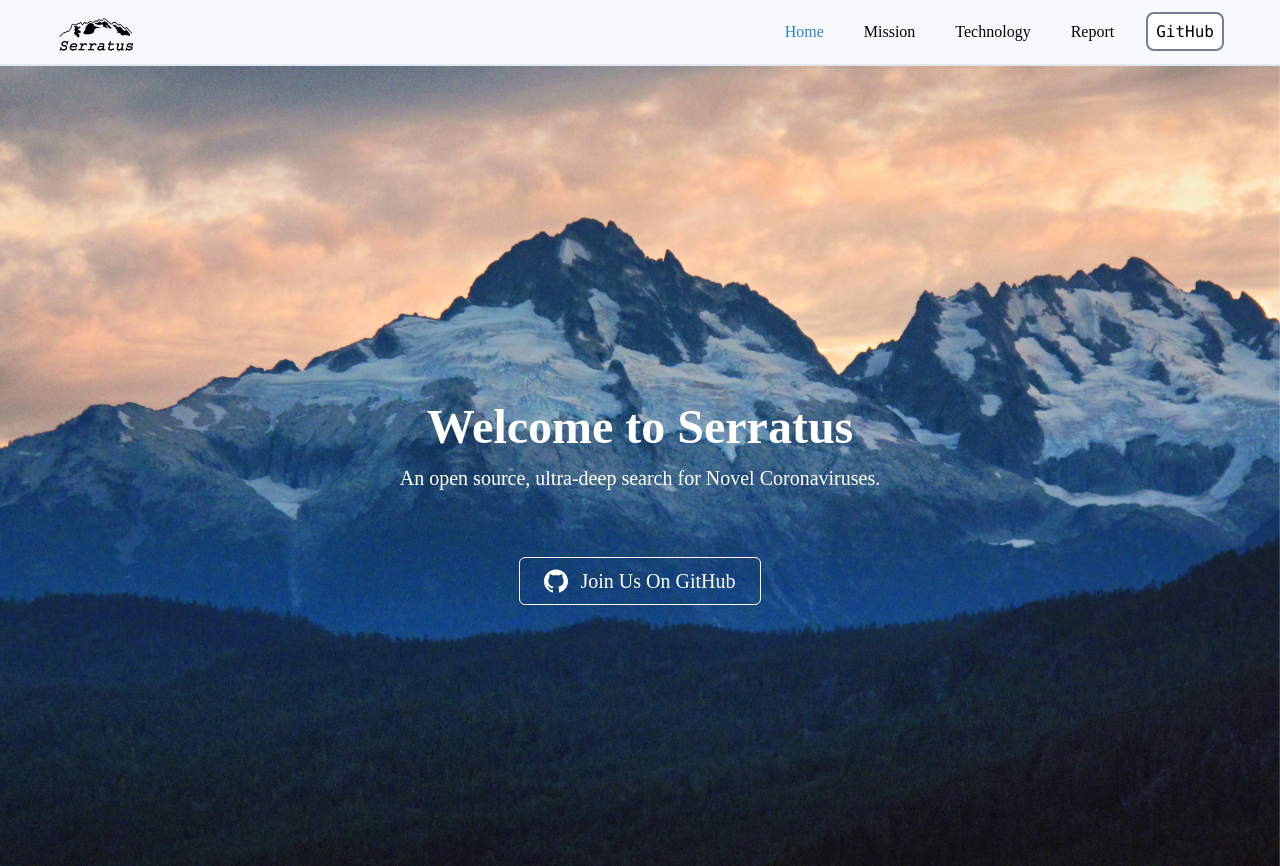
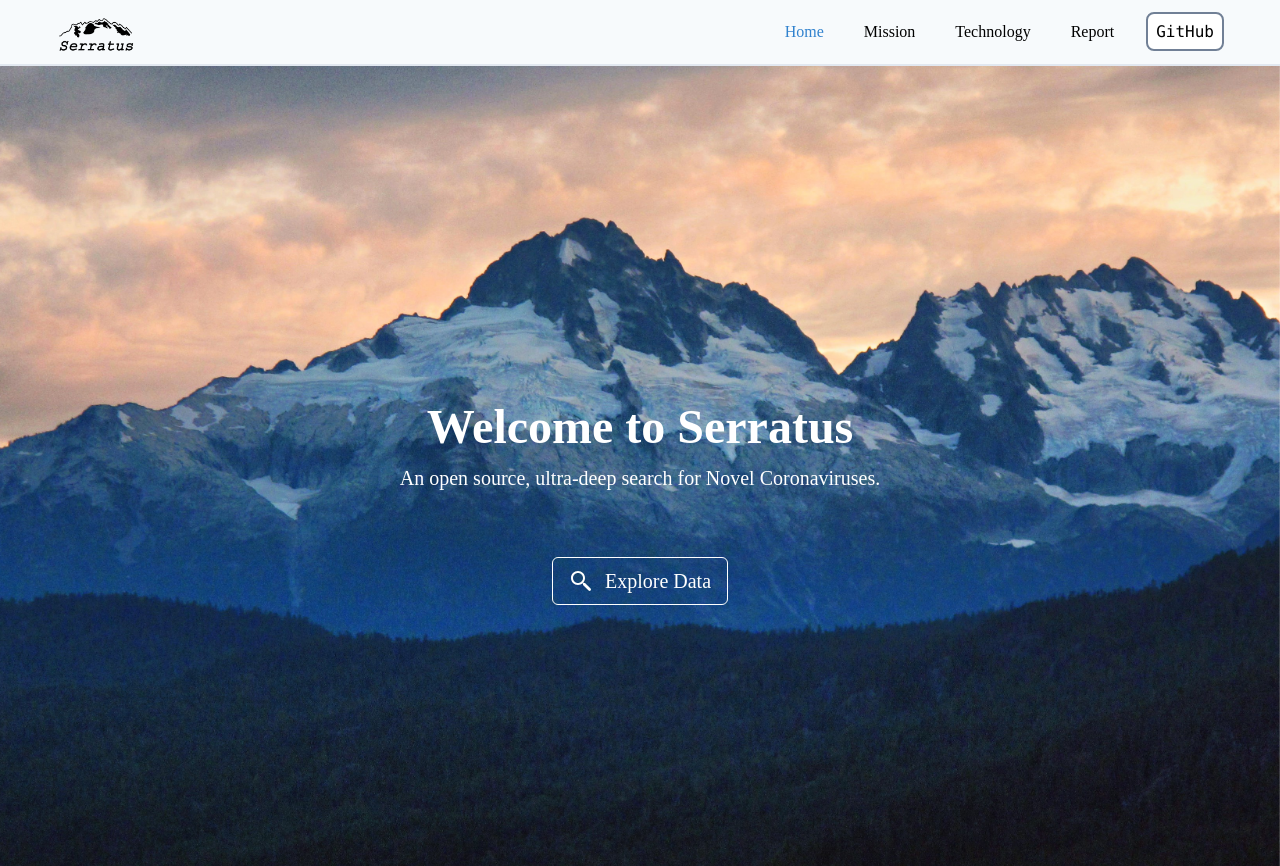
Before and after one commit to serratus-bio/serratus.io, a React (Create React App) app: page / in a window 1280 px wide. Built offline with nearby package versions, Linux system fonts and the light colour scheme; what react-faux-dom would draw is missing.

Commit message:
Change homepage button to 'explore data'

```diff
--- a/src/pages/Home.jsx
+++ b/src/pages/Home.jsx
@@ -7,9 +7,9 @@ const Home = () => {
             <div className="flex flex-col z-10 items-center text-white ">
                 <h1 className="text-5xl font-semibold text-center mt-16 z-10">Welcome to Serratus</h1>
                 <h1 className="text-xl font-light text-center z-10">An open source, <strong> ultra-deep </strong>  search for Novel Coronaviruses.</h1>
-                <a href="https://github.com/ababaian/serratus/blob/master/CONTRIBUTING.md" className="border z-10 border-white flex text-xl mt-16 justify-center items-center w-auto  px-6 py-2 rounded-md hover:text-blue-600 hover:bg-white" target="_blank" rel="noopener noreferrer">
-                    <svg xmlns="http://www.w3.org/2000/svg" enableBackground="new 0 0 24 24" className="fill-current h-6 w-6  mr-3" viewBox="0 0 24 24" ><path d="m12 .5c-6.63 0-12 5.28-12 11.792 0 5.211 3.438 9.63 8.205 11.188.6.111.82-.254.82-.567 0-.28-.01-1.022-.015-2.005-3.338.711-4.042-1.582-4.042-1.582-.546-1.361-1.335-1.725-1.335-1.725-1.087-.731.084-.716.084-.716 1.205.082 1.838 1.215 1.838 1.215 1.07 1.803 2.809 1.282 3.495.981.108-.763.417-1.282.76-1.577-2.665-.295-5.466-1.309-5.466-5.827 0-1.287.465-2.339 1.235-3.164-.135-.298-.54-1.497.105-3.121 0 0 1.005-.316 3.3 1.209.96-.262 1.98-.392 3-.398 1.02.006 2.04.136 3 .398 2.28-1.525 3.285-1.209 3.285-1.209.645 1.624.24 2.823.12 3.121.765.825 1.23 1.877 1.23 3.164 0 4.53-2.805 5.527-5.475 5.817.42.354.81 1.077.81 2.182 0 1.578-.015 2.846-.015 3.229 0 .309.21.678.825.56 4.801-1.548 8.236-5.97 8.236-11.173 0-6.512-5.373-11.792-12-11.792z" /></svg>
-                    Join Us On GitHub
+                <a href="/report" className="border z-10 border-white flex text-xl mt-16 justify-center items-center w-auto  px-4 py-2 rounded-md hover:text-blue-600 hover:bg-white">
+                    <svg xmlns="http://www.w3.org/2000/svg" enableBackground="new 0 0 24 24" className="fill-current h-6 w-6  mr-3" viewBox="0 0 24 24" ><path d="M9,2 C5.146,2 2,5.146 2,9 C2,12.854 5.146,16 9,16 C10.748,16 12.345,15.348 13.574,14.281 L14,14.707 L14,16 L19.586,21.586 C20.138,22.138 21.034,22.138 21.586,21.586 C22.138,21.034 22.138,20.138 21.586,19.586 L16,14 L14.707,14 L14.281,13.574 C15.348,12.345 16,10.748 16,9 C16,5.146 12.854,2 9,2 z M9,4 C11.773,4 14,6.227 14,9 C14,11.773 11.773,14 9,14 C6.227,14 4,11.773 4,9 C4,6.227 6.227,4 9,4 z"/></svg>
+                    Explore Data
                 </a>
             </div>
         </div>
```
